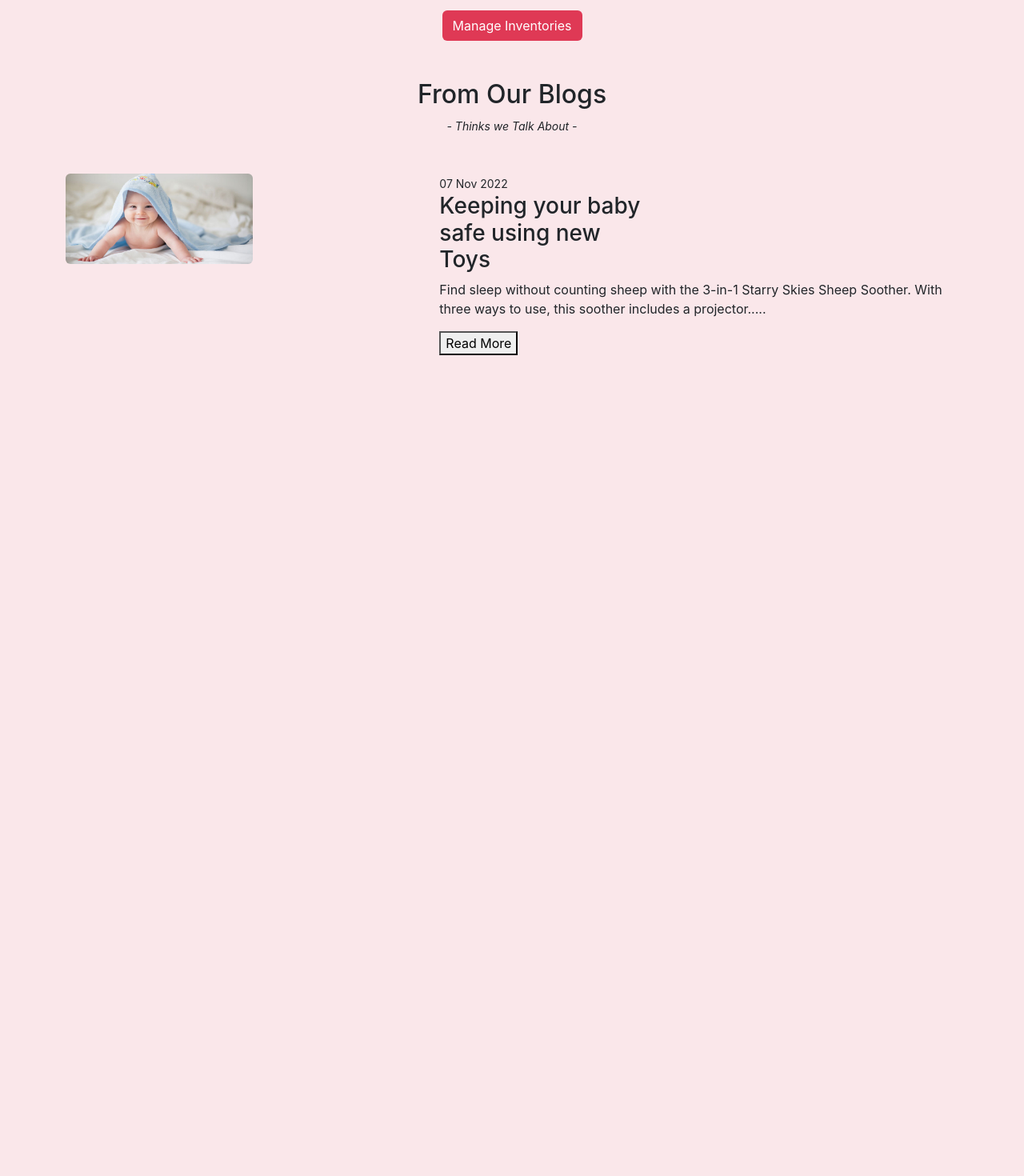
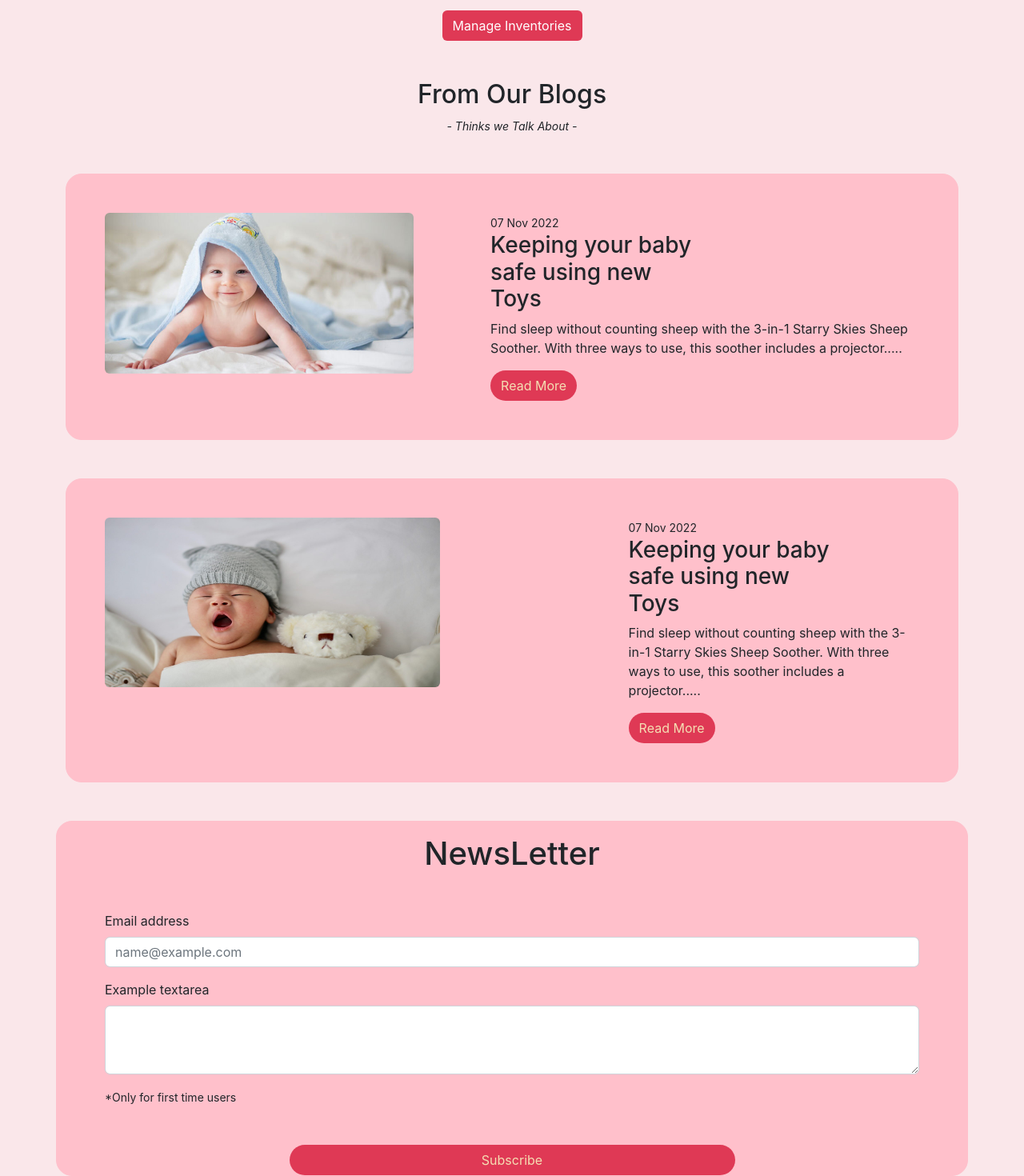
Before and after one commit to KMNayem/toy-house-client, a React (Create React App) app: page / in a window 1280 px wide. Shown: the part 2143-3613 px from the top of the page at 80% size. Before the commit the page ends 2587 px from the top, so only its background shows below. Built offline with nearby package versions, Linux system fonts and the light colour scheme.

Commit message:
adding newslatter

```diff
--- a/src/Pages/Home/OurBlogs/OurBlogs.css
+++ b/src/Pages/Home/OurBlogs/OurBlogs.css
@@ -0,0 +1,10 @@
+.baby1-title{
+    left: 10px;
+}
+.baby1-box{
+    border: 1px solid pink;
+    border-radius: 20px;
+    box-shadow: 10px;
+    background-color: pink;
+
+}
--- a/src/Pages/Home/OurBlogs/OurBlogs.js
+++ b/src/Pages/Home/OurBlogs/OurBlogs.js
@@ -2,6 +2,7 @@ import React from 'react'
 import { Container } from 'react-bootstrap'
 import baby1 from '../../../image/banner/baby1.jpg';
 import baby2 from '../../../image/banner/baby2.jpg';
+import './OurBlogs.css';
 
 
 function componentName() {
@@ -12,28 +13,59 @@ function componentName() {
             <small><i>- Thinks we Talk About -</i></small>
             </div>
             <Container>
-                <div>
-                    <div className='d-flex '>
-                        <div>
+                <div >
+                    <div className='d-flex baby1-box'>
+                        <div className='m-5'>
                             <img
-                            className="d-block w-50 h-50 rounded"
+                            className="d-block w-100  rounded "
                             src={baby1}
                             />
                         </div>
-                        <div className='baby1-title'>
+                        <div className='m-5'>
                             <small>07 Nov 2022</small>
                             <h3>Keeping your baby <br/> safe using new <br/> Toys</h3>
                             <p>Find sleep without counting sheep with the 3-in-1 Starry Skies Sheep Soother. With three ways to use, this soother includes a projector..... </p>
 
-                            <button>Read More</button>
+                            <button className='btn card-button rounded-pill'>Read More</button>
                         </div>
                     </div>
-                    <div>
-                        <div></div>
-                        <div></div>
+                    <div className='d-flex mt-5 baby1-box'>
+                    <div className='m-5'>
+                            <img
+                            className="d-block w-75 h-75 rounded"
+                            src={baby2}
+                            />
+                        </div>
+                        <div className='m-5'>
+                            <small>07 Nov 2022</small>
+                            <h3>Keeping your baby <br/> safe using new <br/> Toys</h3>
+                            <p>Find sleep without counting sheep with the 3-in-1 Starry Skies Sheep Soother. With three ways to use, this soother includes a projector..... </p>
+
+                            <button className='btn card-button rounded-pill'>Read More</button>
+                        </div>
                     </div>
                 </div>
             </Container>
+
+        <Container className='mt-5 baby1-box '>
+            <h1 className='text-center mt-3'>NewsLetter</h1>
+            <div className='m-5'>
+            <div class="mb-3">
+                 <label  className="form-label">Email address</label>
+                 <input type="email" className="form-control" id="exampleFormControlInput1"    placeholder="name@example.com"/>
+            </div>
+            <div className="mb-3">
+                <label for="exampleFormControlTextarea1" className="form-label">Example    textarea</label>
+                <textarea className="form-control" id="exampleFormControlTextarea1" rows="3"></textarea>
+            </div>
+            <small>*Only for first time users</small>
+            </div>
+            <div class="d-grid gap-2 col-6 mx-auto">
+                <button className="btn card-button rounded-pill" type="button">Subscribe</button>
+            </div>
+        </Container>
+
+
         </div>
     )
 }
```
Also changed, not shown: src/Pages/Home/NewsLetter/NewsLetter.js (+11 -0 lines).
